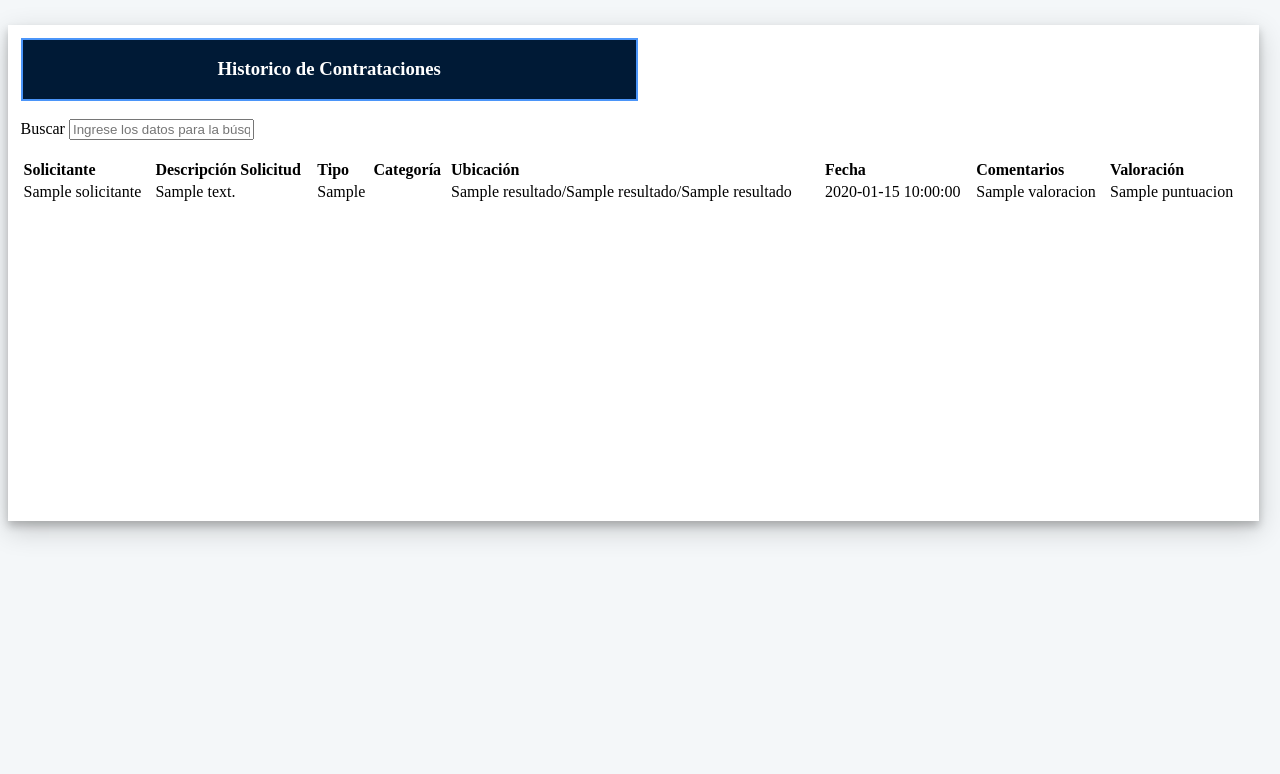
After one commit to fjlacruz/MundoPituto, a CodeIgniter app: the page made by application/views/contrataciones_pituto_view.php in a window 1280 px wide. The commit adds this page. Shown: the top 774 px of the page. Run offline with CodeIgniter, Linux system fonts and the light colour scheme; tables that the repository leaves empty or names only in its code hold one stand-in row (values such as "Sample post"); the template is opened without the code that fills it: most values are stand-ins (such as "Sample title", 1, 10 or a date in 2020); data that the repository does not hold is empty.

Commit message:
creando modelo, vista y controlador para el modulo de histrico de contrataciones del pituto

```diff
--- /dev/null
+++ b/application/views/contrataciones_pituto_view.php
@@ -0,0 +1,145 @@
+<style type="text/css">
+   .login-container{
+   margin-top: 2%;
+   margin-bottom: 2%;
+   }
+   .login-form-1{
+   padding: 1%;
+   margin: 0%;
+   box-shadow: 0 5px 8px 0 rgba(0, 0, 0, 0.2), 0 9px 26px 0 rgba(0, 0, 0, 0.19);
+   background-color:#FFF;
+   }
+   #estilo1{
+   color:#FFF;
+   background:#001a36;
+   border: #4B95F9 2px solid ;
+   width: 50%;
+   align-content: center;
+   }
+   #estilo2{
+   color:#FFF;
+   background:#001a36;
+   border: #4B95F9 2px solid ;
+   width: 30%;
+   align-content: center;
+   }
+   p.italic {
+   font-style: italic;
+   }
+</style>
+<style type="text/css">
+   #scroll {
+   overflow:scroll;
+   height:350px;
+   width:auto;
+   }
+</style>
+<link rel="stylesheet" type="text/css" href="<?php echo base_url(); ?>application/recursos/css/tooltip.css" />
+<script src="<?php echo base_url(); ?>application/scripts/ruta_solicitudes.js"></script>
+<script type="text/javascript">
+   $(document).ready(function () {
+       (function ($) {
+           $('#filtrar').keyup(function () {
+               var rex = new RegExp($(this).val(), 'i');
+               $('.buscar tr').hide();
+               $('.buscar tr').filter(function () {
+                   return rex.test($(this).text());
+               }).show();
+           })
+       }(jQuery));
+   });
+</script>
+
+<html>
+   <body style="background-color:#F4F7F9;">
+      <div id="cerradas">
+         <div class="container login-container" style="width: 99%;">
+            <div class="row">
+
+            <div class="col-md-12 login-form-1" >
+               <div id="estilo1" align="center">
+                  <p>
+                  <h3>Historico de Contrataciones</h3>
+                  </p>
+               </div>
+               </br>
+               <div class="input-group"> <span class="input-group-addon">Buscar</span>
+                  <input id="filtrar" type="text" class="form-control" placeholder="Ingrese los datos para la b&uacute;squeda...">
+               </div>
+               </br>
+               <div id="scroll">
+
+      <table class="table table-striped" align='justify' width='100%'>
+      <thead>
+         <tr >
+            <th align="justify">Solicitante</th>
+            <th align="justify">Descripci&oacute;n Solicitud</th>
+            <th align="justify">Tipo</th>
+            <th align="justify">Categor&iacute;a</th>
+            <th align="justify">Ubicaci&oacute;n</th>
+            <th align="justify">Fecha</th>
+            <th align="justify">Comentarios</th>
+            <th align="justify">Valoraci&oacute;n</th>
+         </tr>
+      </thead>
+      <?php
+         echo "
+         <tbody class='buscar'>";
+         foreach ($resultados as $resultado) {
+             $descripcion_solicitud = $resultado->descripcion_solicitud;
+             $tipo_solicitud = $resultado->tipo_solicitud;
+             $region_nombre = $resultado->region_nombre;
+             $provincia_nombre = $resultado->provincia_nombre;
+             $comuna_nombre = $resultado->comuna_nombre;
+             $fecha_registro = $resultado->fecha_registro;
+             $valoracion = $resultado->valoracion;
+             $puntuacion = $resultado->puntuacion;
+             $solicitante = $resultado->solicitante;
+             $categoria = preg_split( "/[{}]+/", $resultado->categoria );
+
+         echo "
+         <td >" . $solicitante . "</td>
+         <td  align='justify'>" . $descripcion_solicitud ."</td>
+         <td >" . $tipo_solicitud . "</td>
+         <td>" . $categoria[1] . "</td>
+         <td >" . $region_nombre . '/'.$provincia_nombre .'/'.$comuna_nombre."</td>
+         <td >" . $fecha_registro . "</td>
+         <td>" . $valoracion . "</td>
+         <td>" . $puntuacion . "</td>
+
+         </tr>";
+         }
+         echo "
+         <tbody>
+         ";
+         ?>
+   </table>
+
+                  </div>
+               </div>
+            </div>
+         </div>
+      </div>
+   </body>
+</html>
+<input type="hidden" id="redireccion_mensaje" value="<?php echo base_url() ?>Solicitudes/solicitudes_cerradas">
+
+<script type="text/javascript">
+   $(document).ready(function() {
+   $('.deleteButton').on('click', function() {
+       var id = $(this).attr('data-id');
+       $.ajax({
+           url: "<?php echo base_url() . 'Solicitudes/eliminar_solicitud_pendiente/'; ?>" + id,
+           method: 'POST'
+
+       }).success(function(response) {
+            alertify.log("Solicitud Eliminada...!!!");
+            $('#formulario')[0].reset();
+               reload_table();
+           });
+       setInterval(function() {
+                    window.location.href = $("#redireccion_mensaje").val();
+                }, 2000);
+       });
+   });
+</script>
--- a/application/views/galeria_fotos.php
+++ b/application/views/galeria_fotos.php
@@ -85,11 +85,11 @@ $id_usuario      = ($variablesSesion['id_usuario']);
                      <div class="col-lg-3 col-md-4 col-xs-6 thumb">
                       <a type="button" href="https://localhost/MundoPituto/Administracion/eliminar_foto_galeria?id_foto_galeria=<?php echo $resultado->id_foto_galeria?>"><span tooltip='Eliminar Imagen de la Galer&iacute;a'><span class='fa  fa-trash'></span></span></a>
                         <a class="thumbnail fondo aplanado" href="#" data-image-id="" data-toggle="modal" data-title=""
-                           data-image="https://localhost/MundoPituto/archivos/<?php echo $resultado->foto?>"
+                           data-image="<?php echo base_url(); ?>archivos/<?php echo $resultado->foto?>"
                            data-target="#image-gallery">
 
                         <img class="img-thumbnail fondo aplanado"
-                           src="https://localhost/MundoPituto/archivos/<?php echo $resultado->foto?>"
+                           src="<?php echo base_url(); ?>archivos/<?php echo $resultado->foto?>"
                            alt="Galeria">
 
                         </a>
--- a/application/views/login.php
+++ b/application/views/login.php
@@ -75,7 +75,7 @@
                      </p>
                   </div>
                   <div align="center">
-                     <img class="img-responsive" src='https://127.0.0.1/MundoPituto/application/recursos/imagenes/logo.PNG' />
+                     <img class="img-responsive" src='<?php echo base_url(); ?>application/recursos/imagenes/logo.PNG' />
                   </div>
                   <form action='login' name="formulario" id="formulario" method="post">
                      <div class="form-group">
--- a/application/views/login_multiple.php
+++ b/application/views/login_multiple.php
@@ -162,7 +162,7 @@ p.italic {
                 <div class="col-md-6 login-form-1">
                     <div id="estilo1" align="center"><p><h3>Login Mundo Pituto</h3></p></div>
                     <div align="center">
-                    <img class="img-responsive" src='https://localhost/MundoPituto/application/recursos/imagenes/logo.PNG' />
+                    <img class="img-responsive" src='<?php echo base_url(); ?>application/recursos/imagenes/logo.PNG' />
                 </div>
                     <form action='login' name="formulario" id="formulario" method="post">
                         <div class="form-group">
```
Also changed, not shown: application/controllers/Solicitudes.php (+26 -0 lines), application/controllers/contrataciones_pituto_view.php (added, +176 -0 lines), application/models/Solicitud_model.php (+33 -9 lines), application/views/detalles_pituto.php (+5 -5 lines), application/views/pagina_principal.php (+7 -7 lines), application/views/pagina_principal_usuarios.php (+6 -6 lines), application/views/plantillas/menu.php (+10 -6 lines), application/recursos/imagenes/presentacion1.jpg, application/recursos/imagenes/presentacion2.jpg, application/recursos/imagenes/presentacion3.jpg, application/recursos/imagenes/presentacion4.jpg.
